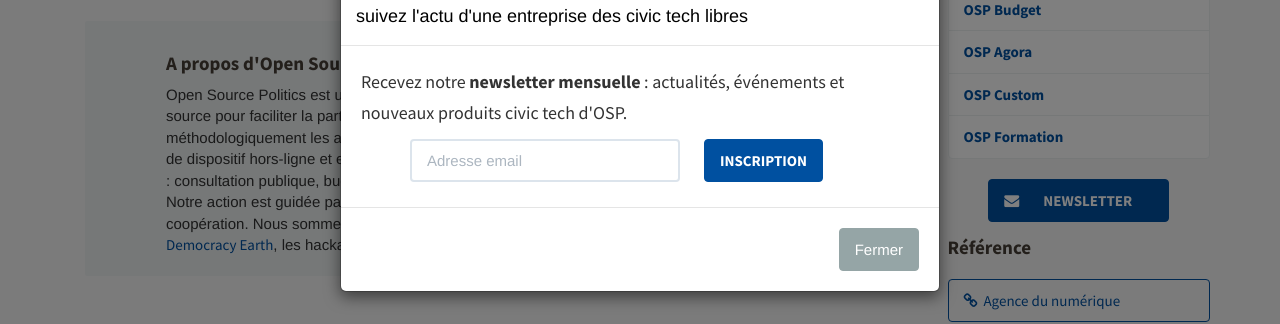
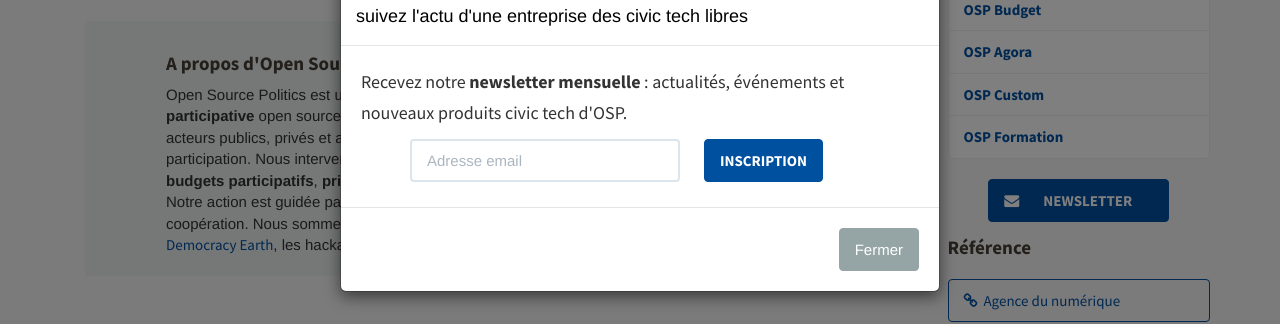
Before and after one commit to OpenSourcePolitics/opensourcepolitics_web-site, a Jekyll site: the page built from _offres-fr/consultations-publiques.markdown, in a window 1280 px wide and 900 px high, scrolled down 803 px. Shown: the part 174-498 px from the top of the window. Built offline with Jekyll 4.4.1, drawn with Linux system fonts in a browser that asks for light colours; some web fonts are replaced; comment, search, counter and statistics services are not loaded.

Commit message:
Update from Forestry.io - consultations-publiques.markdown

```diff
--- a/_offres-fr/consultations-publiques.markdown
+++ b/_offres-fr/consultations-publiques.markdown
@@ -15,7 +15,6 @@ ref3-name: Dépôt SNCF Ordener
 ref3-url: "/refs-fr/2017-01-10-depot-ordener/"
 date: '2017-05-23T16:02:11.316+00:00'
 ---
-
 #### Une consultation publique, qu’est-ce que c’est ?
 
 Une consultation publique est une démarche visant à associer les citoyens à une prise de décision publique quelle qu’elle soit. Elle doit respecter certains principes, comme le fait de commencer en amont de la prise de décision et d’être aussi large et inclusive que possible. Enfin, une consultation publique exige la transparence et doit faire l'objet de bilans.
@@ -35,10 +34,12 @@ Pour faire de ces processus un succès, c’est-à-dire les rendre inclusifs et
 <center><a href="{{ site.baseurl }}/fr/accueil#contact" class="btn btn-primary">Nous contacter pour plus d'info</a></center>
 
 <br>
+
+
 <div class="well">
 <h4>A propos d'Open Source Politics</h4>
 
-Open Source Politics est une entreprise de l'ESS qui développe des solutions civic tech en open source pour faciliter la participation des publics. Nous accompagnons techniquement et méthodologiquement les acteurs publics, privés et associatifs dans la mise en place de processus de dispositif hors-ligne et en ligne de participation. Nous intervenons sur différents types de projets : consultation publique, budget participatif, prise de décisions collaborative etc.
+Open Source Politics est une entreprise de l'ESS qui développe des solutions de <b>démocratie participative</b> open source. Nous accompagnons techniquement et méthodologiquement des acteurs publics, privés et associatifs dans la mise en place de dispositif en ligne et hors-ligne de participation. Nous intervenons sur différents types de projets : <b>consultations publiques</b>, <b>budgets participatifs</b>, <b>prises de décisions collaboratives</b> etc.
 
 <br>
 Notre action est guidée par les principes du gouvernement ouvert : transparence, participation et coopération. Nous sommes co-fondateurs de plusieurs projets Civic Tech : <a href="http://democracyos.eu" target="blank">DemocracyOS France</a>, <a href="http://democracy.earth" target="blank">Democracy Earth</a>, les hackathons <a href="http://opendemocracynow.net" target="blank">Open Democracy Now</a>. Découvrez notre <a href="https://medium.com/open-source-politics/notre-histoire-c61bbec90334#.bmus5b392" target="blank">histoire</a>.
```
